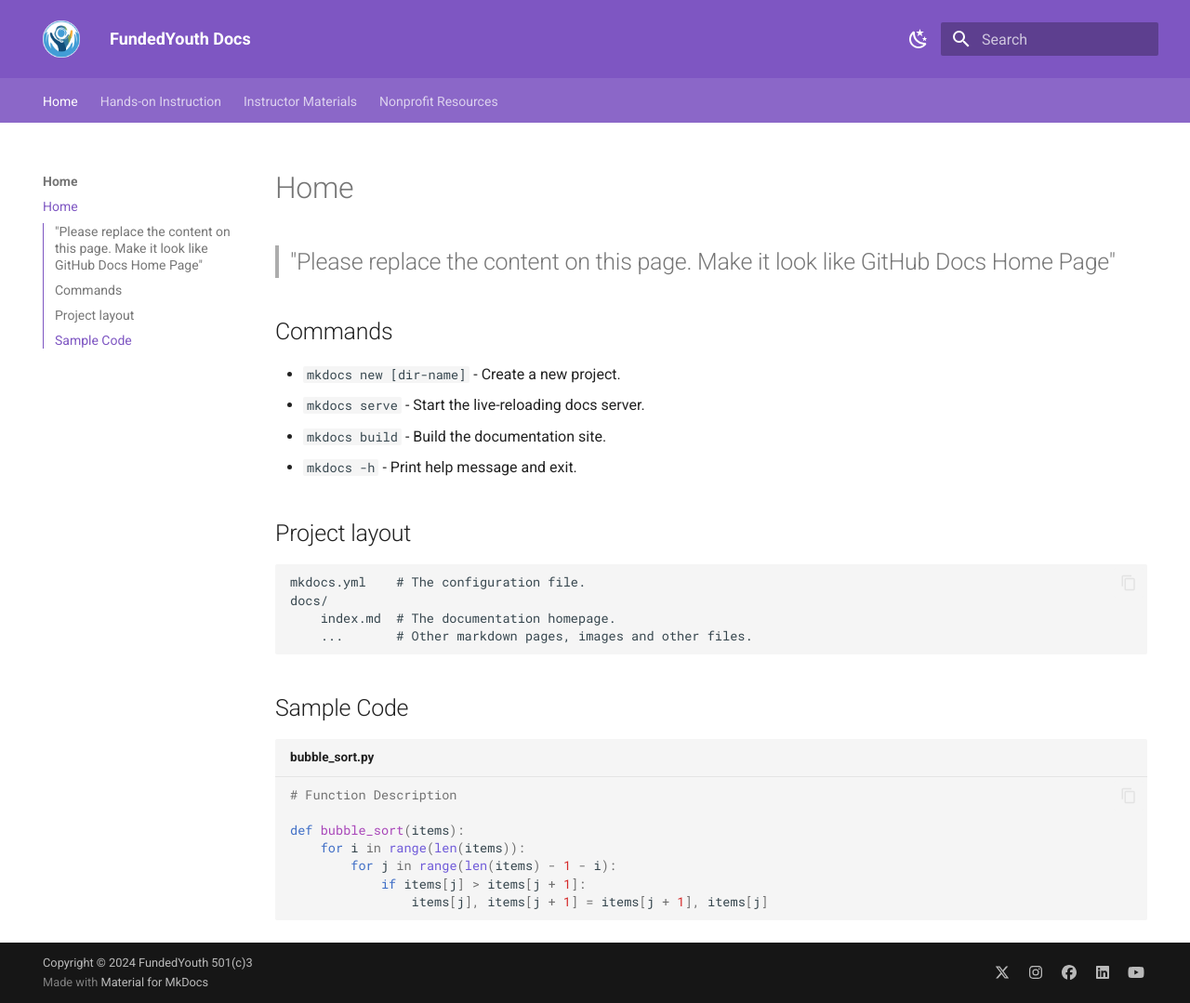
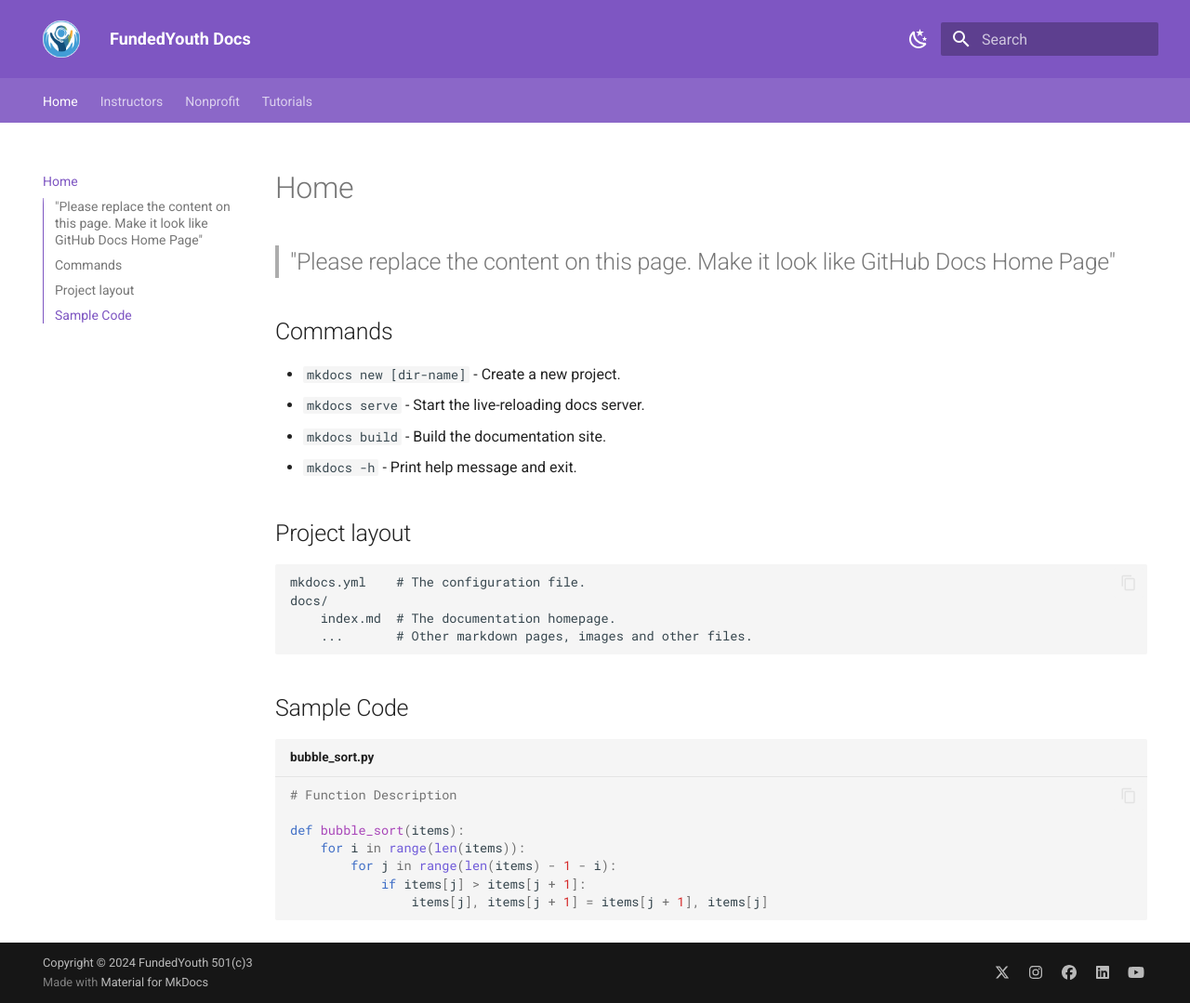
Before and after one commit to FundedYouth/mkdocs, an MkDocs documentation site: the page built from docs/index.md, in a window 1280 px wide and 1079 px high. Shown: the whole window at 93% size. Built offline with MkDocs 1.6.1 and Material for MkDocs 9.7.7, drawn with Linux system fonts in a browser that asks for light colours; part of the change alters nothing that is shown.

Commit message:
Removed Custom Menu
Custom menu was not showing on the mobile. Will resolve later.

```diff
--- a/mkdocs.yml
+++ b/mkdocs.yml
@@ -64,13 +64,12 @@ copyright: Copyright &copy; <script>document.write(new Date().getFullYear())</sc
 
 extra_css:
   - stylesheets/style.css
-
-nav:
-  - Home:
-      - index.md
-  - Hands-on Instruction:
-      - tutorials/index.md
-  - Instructor Materials:
-      - instructors/index.md
-  - Nonprofit Resources:
-      - nonprofit/index.md
+# nav:
+#   - Home:
+#       - index.md
+#   - Hands-on Instruction:
+#       - tutorials/index.md
+#   - Instructor Materials:
+#       - instructors/index.md
+#   - Nonprofit Resources:
+#       - nonprofit/index.md
```
